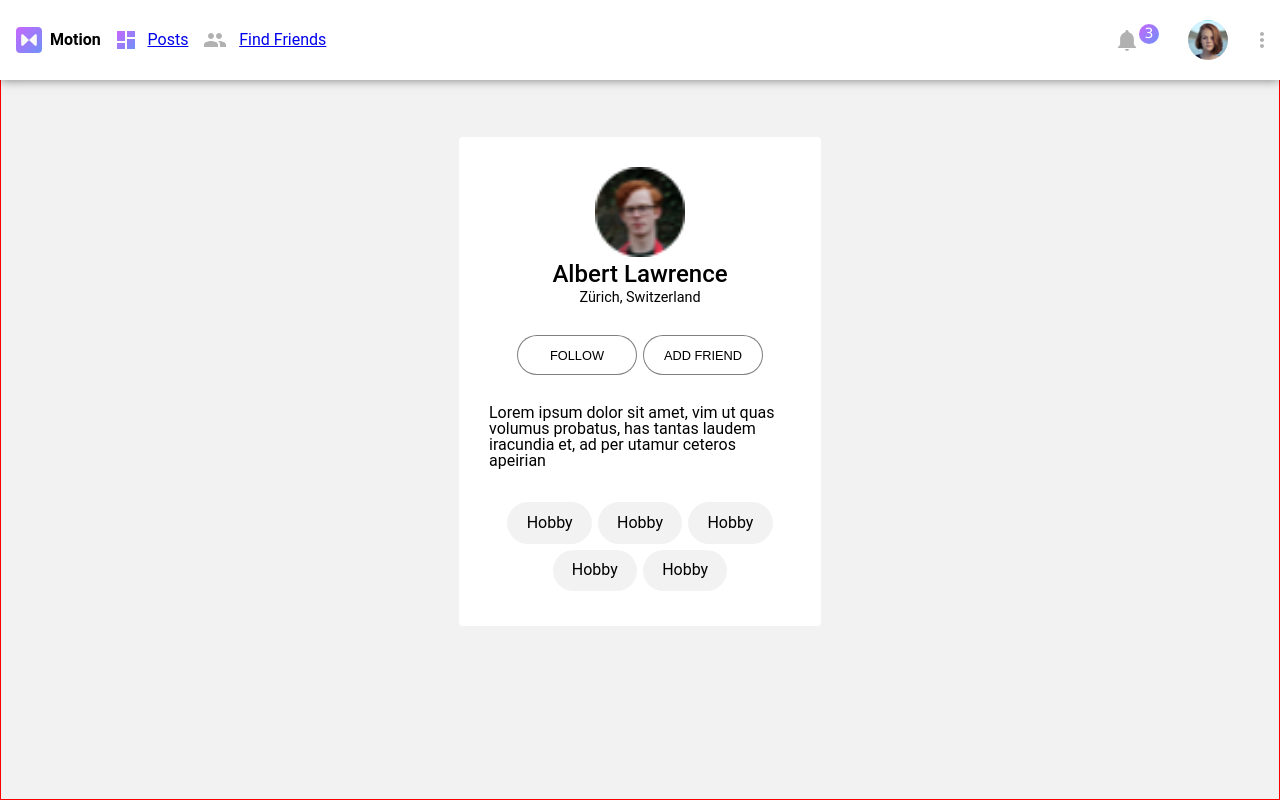
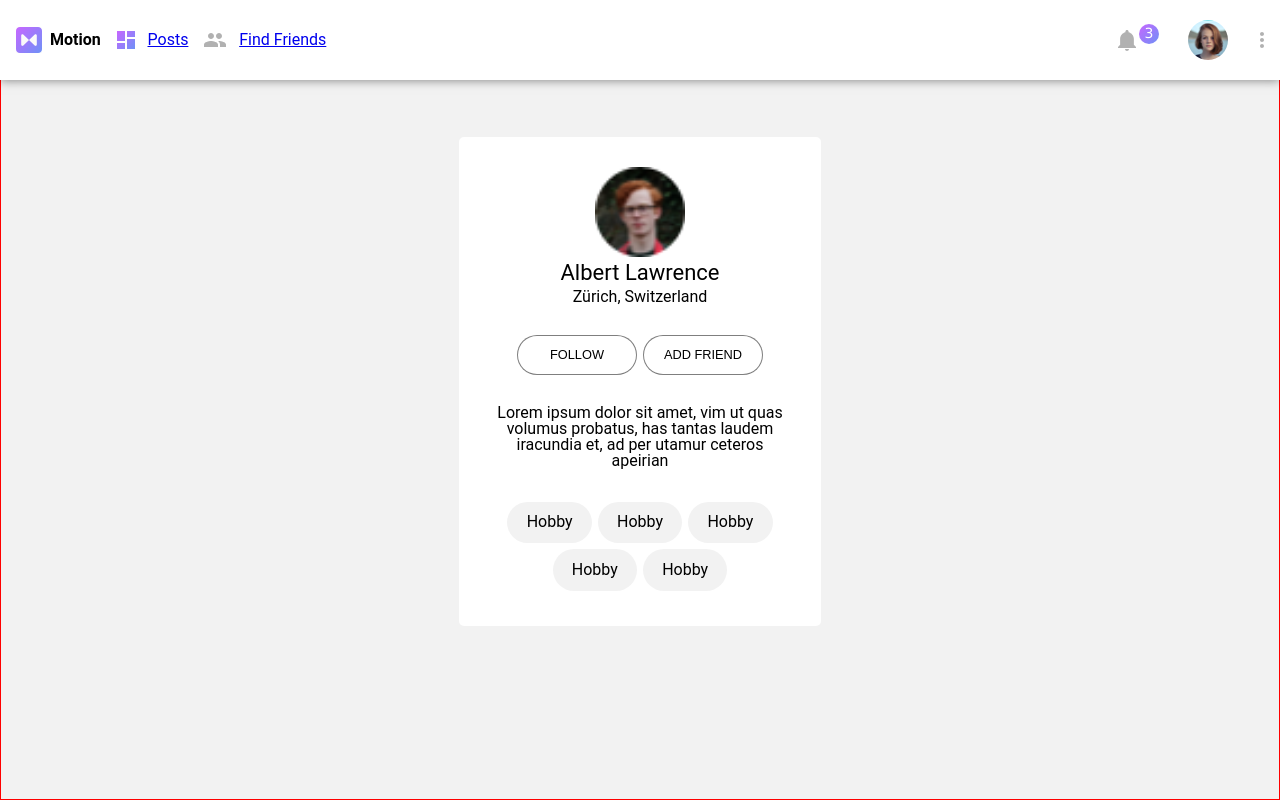
Before and after one commit to juangallego17ssa/Motion-Frontend, a React (Create React App) app: page /friends in a window 1280 px wide. Built offline with nearby package versions, Linux system fonts and the light colour scheme.

Commit message:
friends card layout and styled

```diff
--- a/src/pages/Friends/FriendsCard.js
+++ b/src/pages/Friends/FriendsCard.js
@@ -3,6 +3,7 @@ import styled from 'styled-components';
 import alber from '../../assets/images/users/alber.png'
 
 //-------STYLE--------->
+
 const StyledFriendCard = styled.div`
     margin-top: 120px;
     box-sizing: border-box;
@@ -10,30 +11,10 @@ const StyledFriendCard = styled.div`
     display: flex;  flex-direction: column;
     justify-content: flex-start; align-items: center;
     height: 489px; width: 362px;
-    border-radius: 4px;
+    border-radius: 5px;
     background-color: #FFF;
     gap: 30px;
-    .btn{
-        background-color: #fff;
-        margin: 0 3px;
-        width: 120px; height: 40px;
-        border-radius: 30px;
-        border: 1px solid rgba(0,0,0,.5);
-        font-size: 0.8rem; font-weight: 500;
-        :hover{
-        background: linear-gradient(132.96deg, #C468FF 3.32%, #6E91F6 100%);
-        border: none;
-        color: #FFF;
-        }
-    }
-    .user-hobbies{
-        width: 100%;
-        display:flex;
-        justify-content: center;
-        align-items: center;
-        flex-wrap: wrap;
 
-    }
 `;
 const Tag = styled.span`
         margin: 3px;
@@ -44,48 +25,65 @@ const Tag = styled.span`
         font-size: 1rem; font-weight: 400;
 `;
 
-const UserInfo = styled.div`
+const FlexDiv = styled.div`
     display: flex;
     flex-direction: column;
     align-items: center;
+    text-align: center;
     gap: .3rem;
-    .user-pic{
-        width: 90px;
-    }
-    .user-name{
-        font-size: 1.5rem;
-        font-weight: 500;
-    }
-    .user-country{
-        font-size: .9rem;
-        font-weight: 400px;
-    }
+   .img{
+    width: 90px;
+   }
+   .name{
+    font-size: 22px;
+   }
 
 `;
-
+const HobbiesBox = styled.div`
+    display: flex;
+    justify-content: center;
+    flex-wrap: wrap;
+`;
+const ButtonContainer = styled.div`
+    display: flex;
+    gap: 6px;
+`;
+const Button = styled.button`
+    width: 120px; height: 40px;
+    background-color: #fff;
+    border-radius: 30px;
+    border: 1px solid rgba(0,0,0,.5);
+    font-size: 0.8rem; font-weight: 500;
+        :hover{
+        background: linear-gradient(132.96deg, #C468FF 3.32%, #6E91F6 100%);
+        border: none;
+        color: #FFF;
+        font-weight: 600;
+        }
+`;
+//-------Component--------->
 export default function FriendsCard() {
   return (
     <StyledFriendCard >
-      <UserInfo>
-        <img className='user-pic' src={alber}/>
-        <p className='user-name'>Albert Lawrence</p>
-        <p className='user-country'>Zürich, Switzerland</p>
-      </UserInfo>
-      <div className='acion-buttons'>
-        <button className='btn'>FOLLOW</button>
-        <button className='btn'>ADD FRIEND</button>
-      </div>
-      <div className='user-about'>
+      <FlexDiv>
+        <img className='img' src={alber}/>
+        <p className='name'>Albert Lawrence</p>
+        <p className='country'>Zürich, Switzerland</p>
+      </FlexDiv>
+      <ButtonContainer>
+        <Button>FOLLOW</Button>
+        <Button>ADD FRIEND</Button>
+      </ButtonContainer>
+      <FlexDiv>
         <p>Lorem ipsum dolor sit amet, vim ut quas volumus probatus, has tantas laudem iracundia et, ad per utamur ceteros apeirian</p>
-      </div>
-      <div className='user-hobbies'>
+      </FlexDiv>
+      <HobbiesBox>
         <Tag>Hobby</Tag>
         <Tag>Hobby</Tag>
         <Tag>Hobby</Tag>
         <Tag>Hobby</Tag>
         <Tag>Hobby</Tag>
-
-      </div>
+      </HobbiesBox>
     </StyledFriendCard>
   );
 }
```
